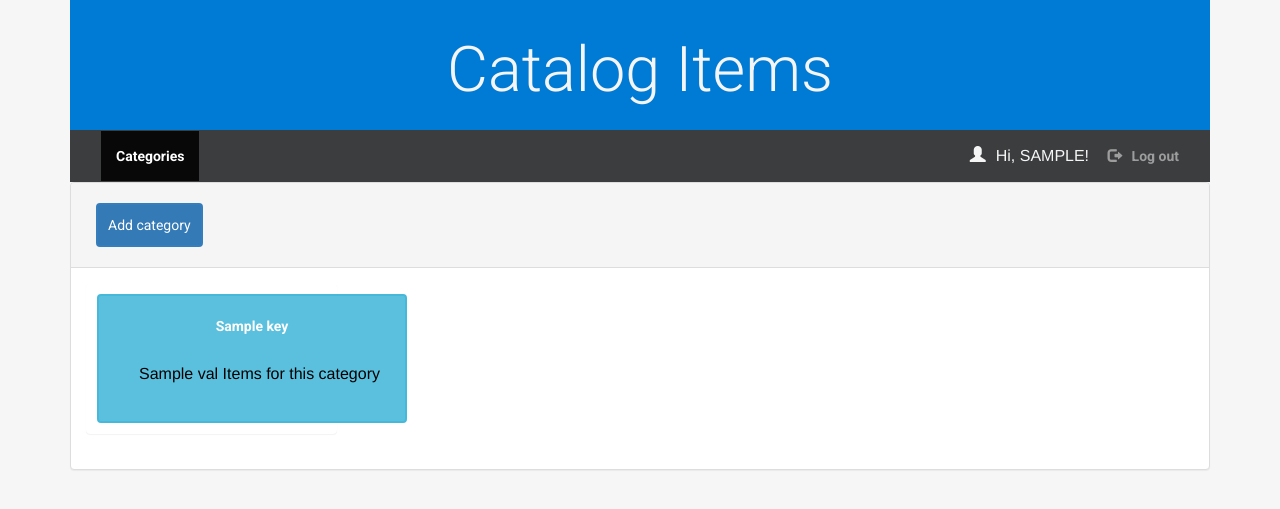
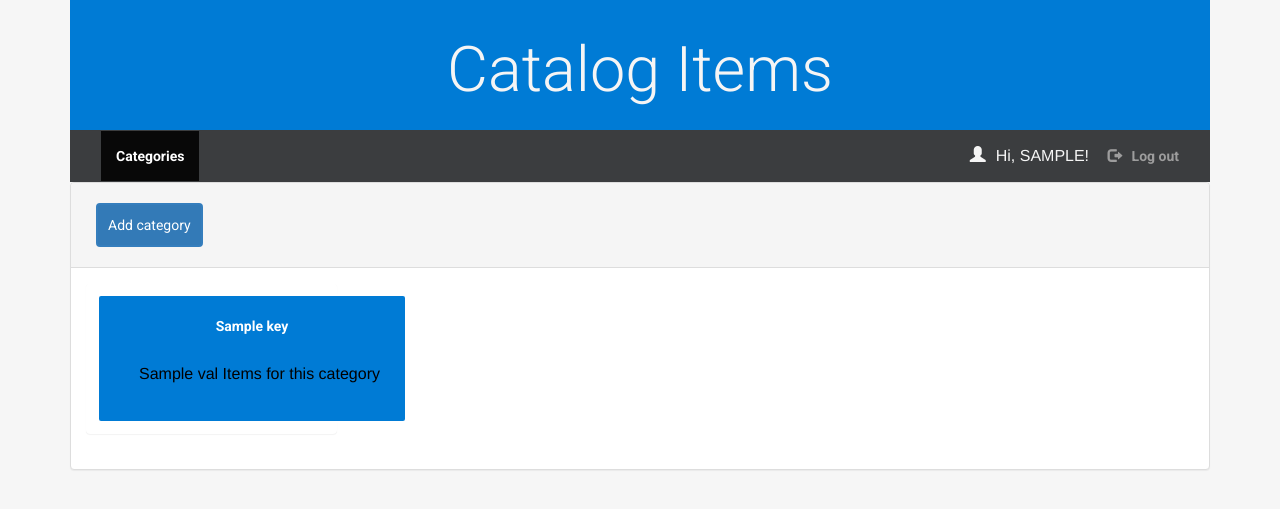
Before and after one commit to manpreet07/item-catalog, a Flask app: template vagrant/itemCatalog/templates/categories.html in a window 1280 px wide. Shown: the top 509 px of the page. Run offline with Flask 2, Linux system fonts and the light colour scheme; the template is opened without the code that fills it: most values are stand-ins (such as "Sample title", 1, 10 or a date in 2020); some libraries are stand-ins or nearby versions.

Commit message:
updated file

```diff
--- a/vagrant/itemCatalog/templates/categories.html
+++ b/vagrant/itemCatalog/templates/categories.html
@@ -29,7 +29,7 @@
 			{% for key, val in categoryItems.iteritems() %}
 			<div class="col-sm-4" style="width:25%">
 			<div class="panel panel-primary" style="border-color:white">
-			<a href="{{url_for('showItem', category_id=key.id)}}" class="btn btn-info" role="button">
+			<a href="{{url_for('showItem', category_id=key.id)}}" class="btn btn-info" role="button" style="background-color:#007BD5;border-color:white">
 			<div class="panel-heading">{{key.name}}</div>
 							<div class="panel-body">
 					  <p>{{val}} Items for this category </p>
```
